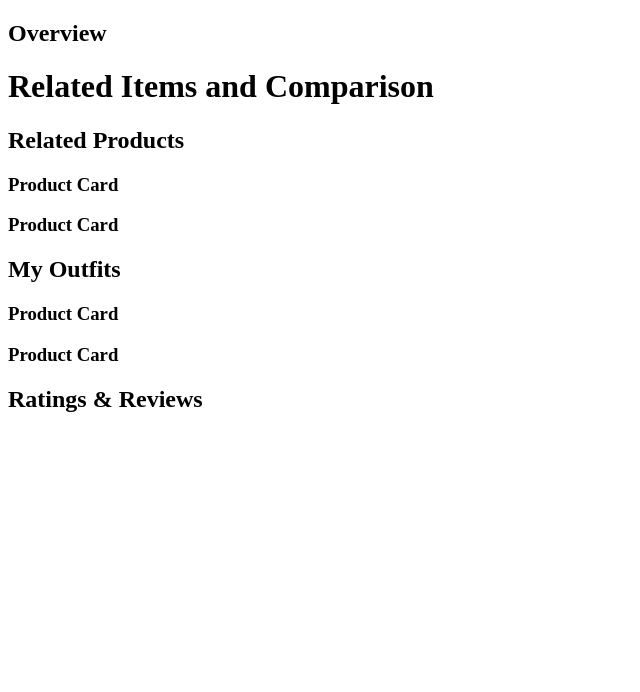
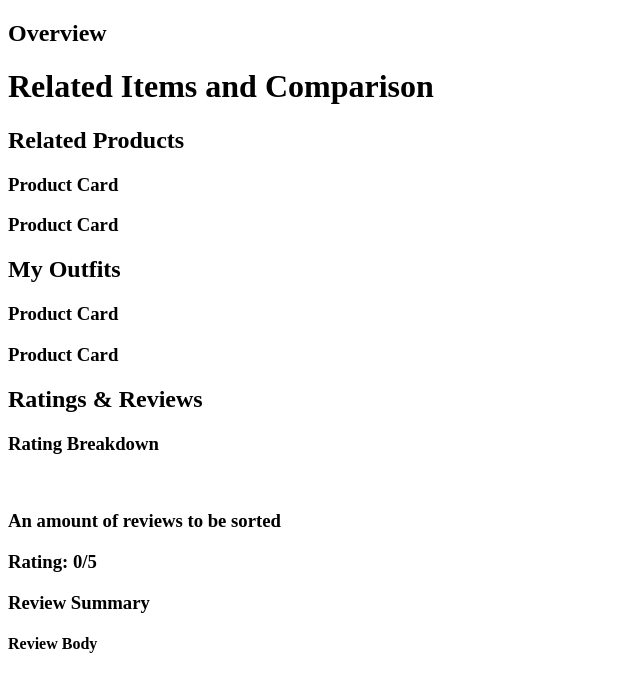
Before and after one commit to rpp2205-fec-presentation/Atelier, a React app: page / in a window 1280 px wide. Shown: the top 692 px of the page, without its empty margins (0-640 px from the left). Built offline with nearby package versions, Linux system fonts and the light colour scheme; the HTML template or start-up script is replaced by a standard one.

Commit message:
Setup components for ratings&reviews

```diff
--- /dev/null
+++ b/client/src/components/ratings&reviews/RatingsBD.jsx
@@ -0,0 +1,17 @@
+import React from 'react';
+
+class RatingsBD extends React.Component{
+  constructor(props) {
+    super(props);
+  }
+
+  render() {
+    return (
+      <div>
+        <h3> Rating Breakdown </h3>
+      </div>
+    )
+  }
+}
+
+export default RatingsBD;
--- a/client/src/components/ratings&reviews/RatingsReviews.jsx
+++ b/client/src/components/ratings&reviews/RatingsReviews.jsx
@@ -1,4 +1,6 @@
 import React from 'react';
+import RatingsBD from './RatingsBD.jsx';
+import ReviewsList from './ReviewsList.jsx';
 
 class RatingsReviews extends React.Component{
   constructor(props) {
@@ -9,6 +11,9 @@ class RatingsReviews extends React.Component{
     return (
       <div>
         <h2>Ratings & Reviews</h2>
+        <RatingsBD />
+        <br></br>
+        <ReviewsList />
       </div>
     )
   }
--- /dev/null
+++ b/client/src/components/ratings&reviews/ReviewTile.jsx
@@ -0,0 +1,19 @@
+import React from 'react';
+
+class ReviewTile extends React.Component{
+  constructor(props) {
+    super(props);
+  }
+
+  render() {
+    return (
+      <div>
+        <h3> Rating: 0/5 </h3>
+        <h3> Review Summary </h3>
+        <h4> Review Body </h4>
+      </div>
+    )
+  }
+}
+
+export default ReviewTile;
--- /dev/null
+++ b/client/src/components/ratings&reviews/ReviewsList.jsx
@@ -0,0 +1,21 @@
+import React from 'react';
+import ReviewTile from './ReviewTile.jsx'
+
+
+class ReviewsList extends React.Component{
+  constructor(props) {
+    super(props);
+  }
+
+  render() {
+    return (
+      <div>
+        <h3>An amount of reviews to be sorted</h3>
+        <ReviewTile />
+      </div>
+    )
+  }
+}
+
+
+export default ReviewsList;
```
